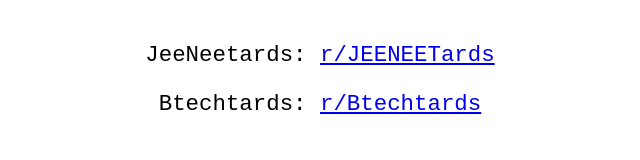
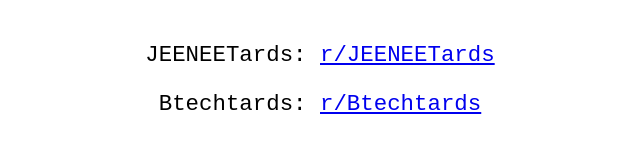
Before and after one commit to roramora/main, a plain HTML site: page index.html in a window 1280 px wide. Shown: the full height of the page, 320-960 px from the left. Drawn offline with Linux system fonts and the light colour scheme.

Commit message:
commit2 to index.html

```diff
--- a/index.html
+++ b/index.html
@@ -32,7 +32,7 @@
 </head>
 <body>
 <div class="container">
-  <p class="link">JeeNeetards: <a href="https://www.reddit.com/r/JEENEETards/" target="_blank">r/JEENEETards</a></p>
+  <p class="link">JEENEETards: <a href="https://www.reddit.com/r/JEENEETards/" target="_blank">r/JEENEETards</a></p>
   <p class="link">Btechtards: <a href="https://www.reddit.com/r/Btechtards/" target="_blank">r/Btechtards</a></p>
 </div>
 </body>
```
